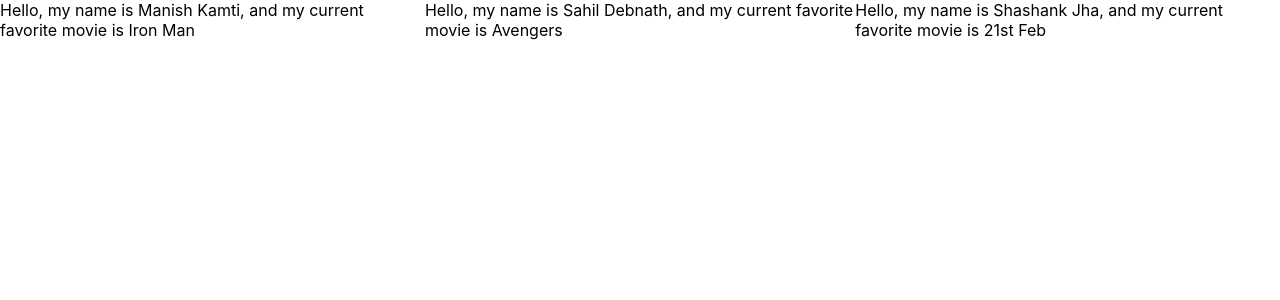
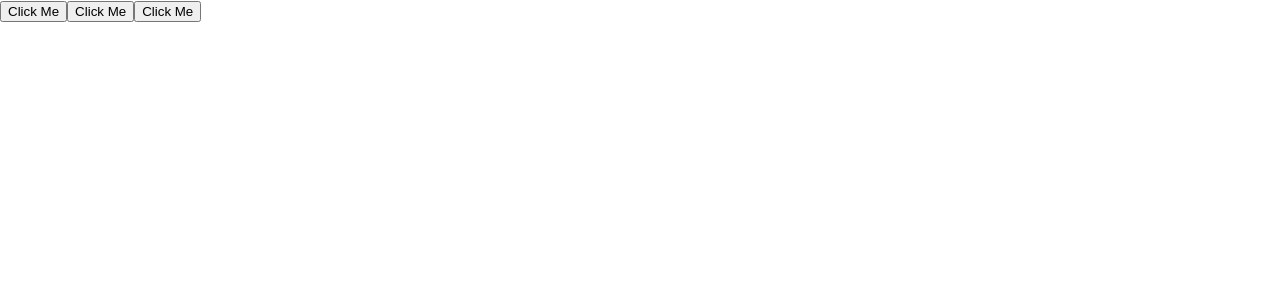
Before and after one commit to sarthak1991/React_FS_Sessions, a React (Create React App) app: page / in a window 1280 px wide. Shown: the top 300 px of the page. Built offline with nearby package versions, Linux system fonts and the light colour scheme.

Commit message:
+states to the last time's code

```diff
--- a/src/Landing.js
+++ b/src/Landing.js
@@ -26,11 +26,14 @@
 // )}
 
 
+// {studentsClass.map(student => <Name name={student.studName} lastname={student.lastName} movie={student.movie} ></Name>)}
 class Landing extends Component {
     render() {
         return (
             <div id="parent">
-                {studentsClass.map(student => <Name name={student.studName} lastname={student.lastName} movie={student.movie} date={new Date()} ></Name>)}
+                <Name name="Manish" lastname="Kamti" movie="Iron man"></Name>
+                <Name name="Sahil" lastname="Debnath" movie="spiderman"></Name>
+                <Name name="Shashank" lastname="Jha" movie="thorman"></Name>
             </div>
         )
 
--- a/src/Name.js
+++ b/src/Name.js
@@ -1,23 +1,32 @@
-const Name = (props) => {
-    console.log(`This is the props object--> ${props}`);
-    return (
-        <div>
-            Hello, my name is {props.name} {props.lastname}, and my current favorite movie is {props.movie}
-        </div>)
+import { useState } from "react";
+
+// const Name = (props) => {
+
+//     const [currentDate, setCurrentDate] = useState("This is current time")
+
+//     console.log(`This is the props object--> ${props}`);
+//     return (
+//         <div>
+//             Hello, my name is {props.name} {props.lastname}, and my current favorite movie is {props.movie} and today's date is {currentDate}
+//         </div>)
+// }
+
+// export default Name;
+
+import React, { Component } from 'react';
+
+class Name extends Component {
+
+
+
+    render() {
+
+        return (
+            <div>
+                <button>Click Me</button>
+            </div>)
+    }
+
 }
 
 export default Name;
-
-// import React, { Component } from 'react';
-
-// class Name extends Component {
-
-//     render() {
-//         return (
-//             <div>
-//                 Hello, my name is {this.props.name} {this.props.lastname}, and my current favorite movie is {this.props.movie}
-//             </div>)
-//     }
-// }
-
-// export default Name;
```
